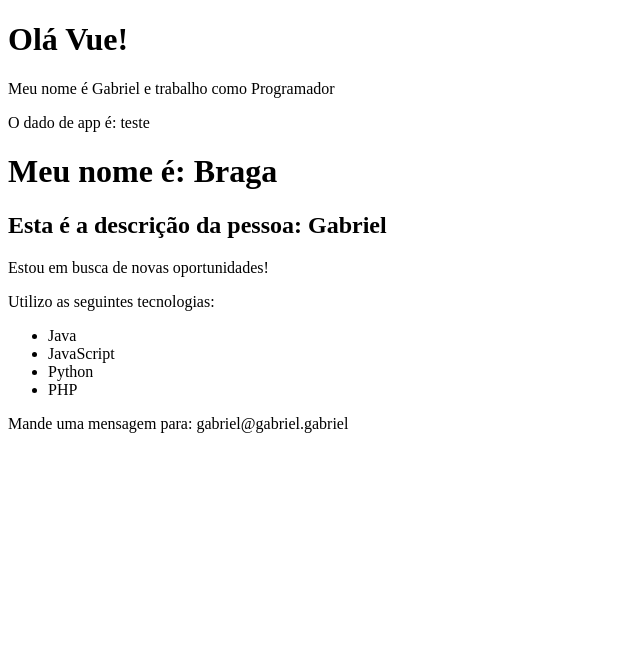
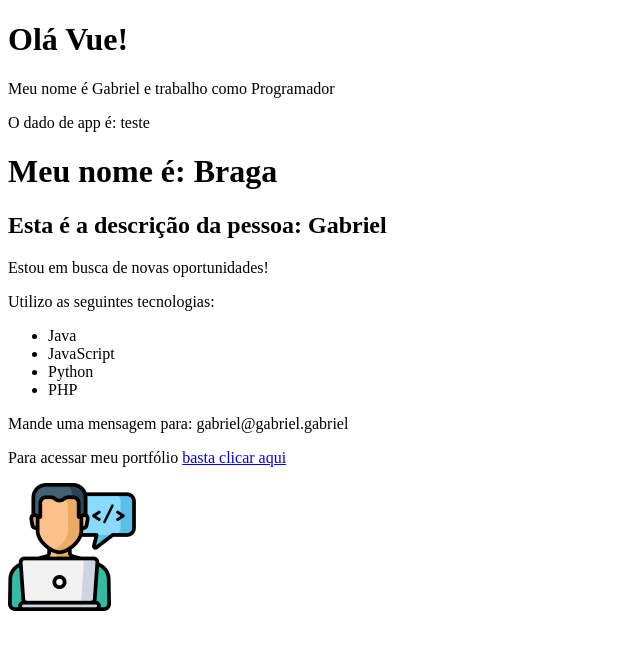
Before and after one commit to bragabriel/VueJS, a Vue app in the folder Curso-VueJS/vue-project/: page / in a window 1280 px wide. Shown: the top 650 px of the page, without its empty margins (0-640 px from the left). Built offline with nearby package versions, Linux system fonts and the light colour scheme.

Commit message:
add: atributos dinâmicos

```diff
--- a/Curso-VueJS/vue-project/src/components/Info.vue
+++ b/Curso-VueJS/vue-project/src/components/Info.vue
@@ -11,18 +11,27 @@
         </ul>
         <p v-if="1>2">Testando</p>
         <p v-show="mostrar_email">Mande uma mensagem para: {{email}}</p>
+        <p>Para acessar meu portfólio <a v-bind:href="meu_link" target="_blank">basta clicar aqui</a> </p>
+        <Picture/>
     </div>
 </template>
 
 <script>
+import Picture from './Picture.vue'
+
     export default{
-        name: 'Info',
-        data(){
-            return{
-                esta_trabalhando: false,
-                mostrar_email: true,
-                email: 'gabriel@gabriel.gabriel'
-            }
-        }
-    }
+    name: "Info",
+    components:{
+        Picture
+    },
+    data() {
+        return {
+            esta_trabalhando: false,
+            mostrar_email: true,
+            email: "gabriel@gabriel.gabriel",
+            meu_link: "https://google.com"
+        };
+    },
+    components: { Picture }
+}
 </script>
--- /dev/null
+++ b/Curso-VueJS/vue-project/src/components/Picture.vue
@@ -0,0 +1,16 @@
+<template>
+    <img :src="avatar" :alt="descricao">
+    <!-- :src  OU  v-bind:src   =    são a mesma coisa -->
+</template>
+
+<script>
+    export default{
+        name: 'Picture',
+        data(){
+            return {
+                avatar: "/img/avatar.png",
+                descricao: "Gabriel Braga",
+            }
+        }
+    }
+</script>
```
Also changed, not shown: Curso-VueJS/vue-project/public/img/avatar.png (added).
